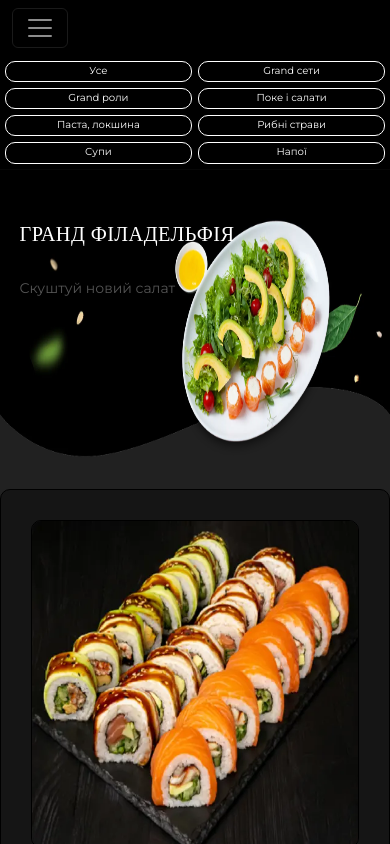
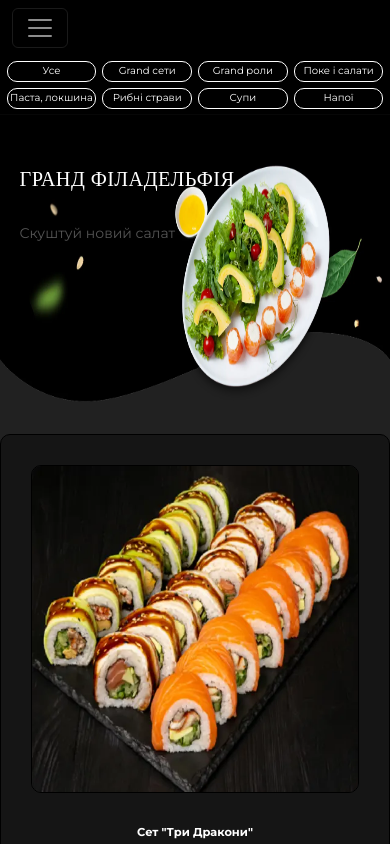
Before and after one commit to UlichIgor/delivery, a React (Create React App) app: page /#/ in a window 390 px wide. Shown: the top 844 px of the page. Built offline with nearby package versions, Linux system fonts and the light colour scheme.

Commit message:
@include media-breakpoint-down(sm)

```diff
--- a/src/scss/components/_categories.scss
+++ b/src/scss/components/_categories.scss
@@ -39,7 +39,7 @@
     background: #000000;
 
     &__items {
-      width: 48%;
+      width: 23%;
       padding: 3px 2px 4px;
       text-align: center;
       font-size: calc(10px + 0.025vw);
```
